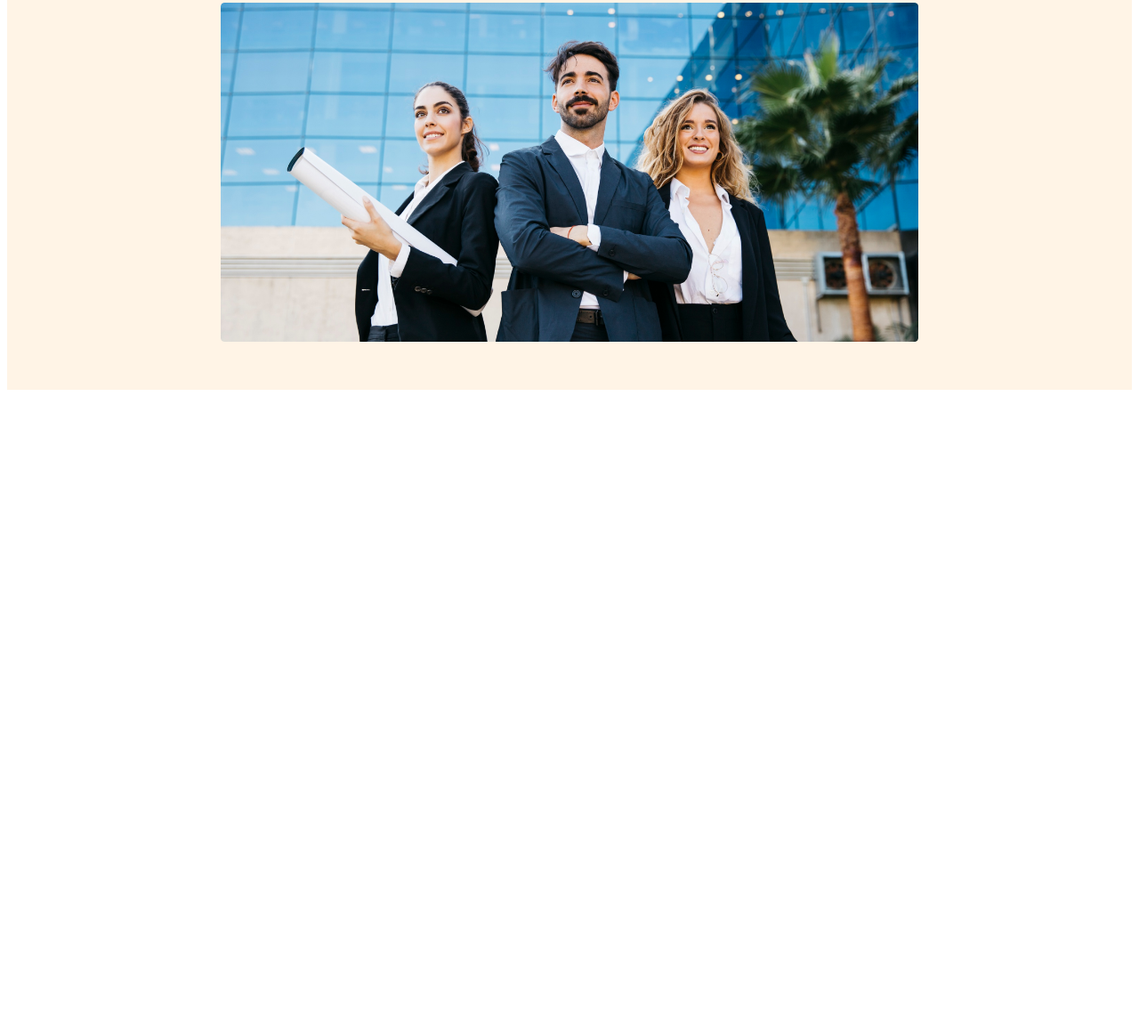
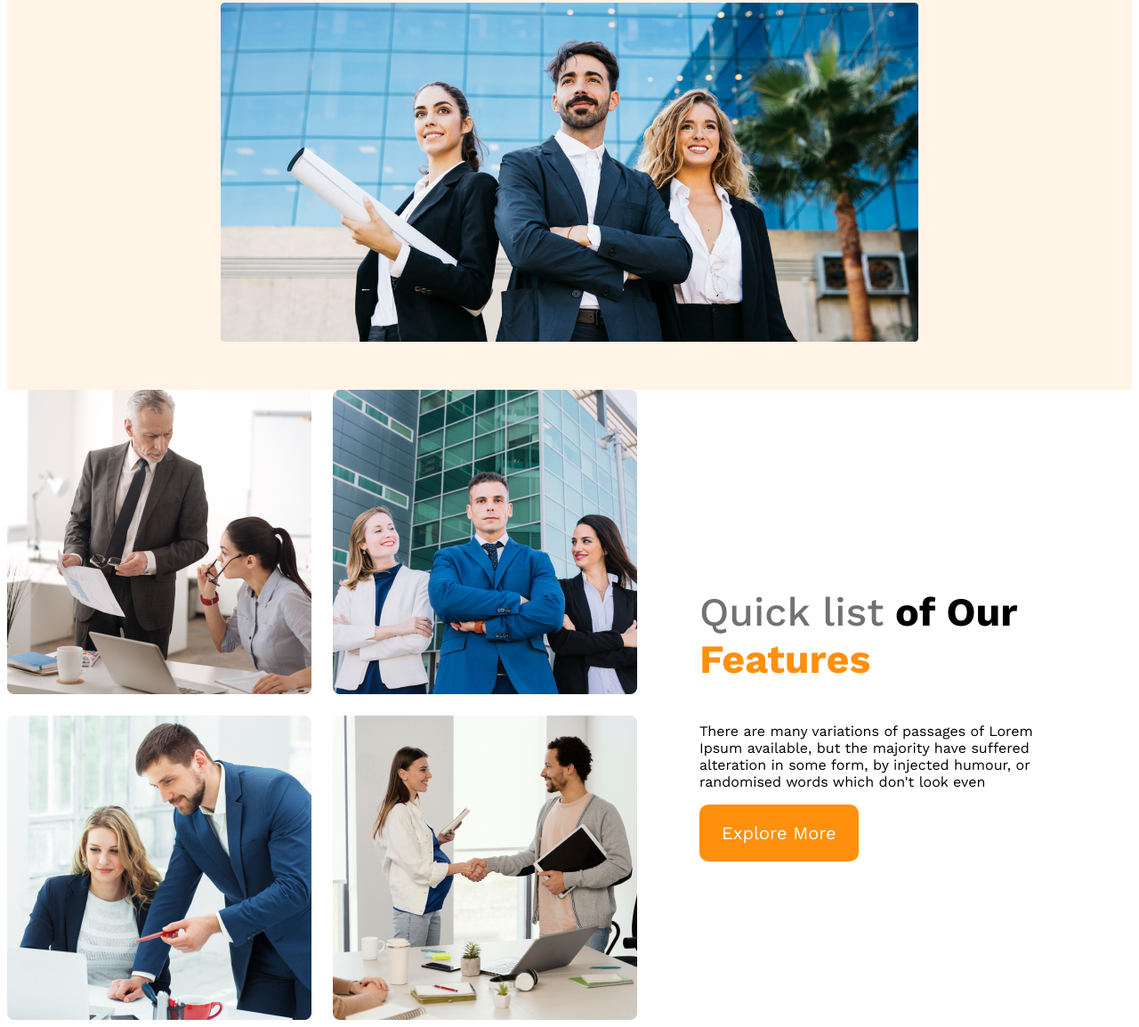
Before and after one commit to gsniper520/g3-architects-website-me, a plain HTML site: page index.html in a window 1280 px wide. Shown: the part 594-1748 px from the top of the page at 89% size. Before the commit the page ends 1040 px from the top, so only its background shows below. Drawn offline with nearby package versions, Linux system fonts and the light colour scheme.

Commit message:
teams title and quick list added

```diff
--- a/index.html
+++ b/index.html
@@ -8,6 +8,7 @@
 </head>
 <body>
 
+<!-- header start -->
     <header>
 
         <nav>
@@ -30,8 +31,28 @@
         </div>
 
     </header>
+<!-- header end -->
 
     <main>
+        <!-- teams section start-->
+        <section class="teams-container">
+
+            <div class="teams-img-contaner">
+                <img src="./images/team1.png" alt="">
+                <img src="./images/team2.png" alt="">
+                <img src="./images/team3.png" alt="">
+                <img src="./images/team4.png" alt="">
+            </div>
+
+            <div class="teams-content">
+                <h3 class="teams-title"><span class="quick-list">Quick list</span> <span>of Our</span> <span class="text-features">Features</span></h3>
+                <p class="teams-description">There are many variations of passages of Lorem Ipsum available, but the majority have suffered alteration in some form, by injected humour, or randomised words which don't look even</p>
+                <button class="btn-primary">Explore More</button>
+
+            </div>
+
+        </section>
+
 
     </main>
 
--- a/styles/architects.css
+++ b/styles/architects.css
@@ -94,3 +94,40 @@ nav li a{
     }
 
 }
+
+/* main section styles */
+main{
+    max-width: 1440px;
+    margin: 0 auto;
+}
+
+/* teams-container section */
+.teams-container{
+    display: flex;
+    align-items: center;
+}
+
+.teams-img-contaner{
+    display: grid;
+    grid-template-columns: repeat(2, 1fr);
+    gap: 1.5rem;
+}
+
+.teams-content{
+    padding-left: 70px;
+    padding-right: 70px;
+}
+
+.teams-title{
+    font-size: 2.8rem;
+}
+
+.teams-title .quick-list{
+    color: #727272;
+    font-weight: 500;
+}
+
+.teams-title .text-features{
+    color: #FF900E;
+    font-weight: 700;
+}
```
Also changed, not shown: g3-architects-website-me.txt (deleted).
